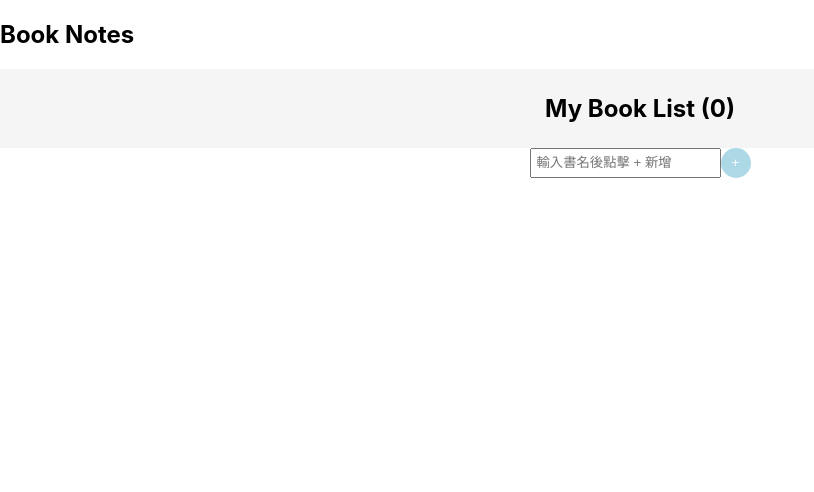
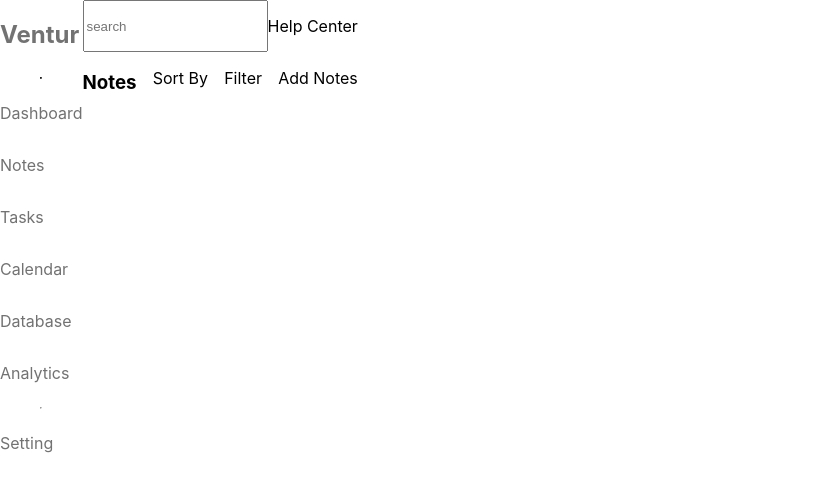
Before and after one commit to Alpaca0708/bookReview, a React (Create React App) app: page / in a window 1280 px wide. Shown: the top 492 px of the page, without its empty margins (0-814 px from the left). Built offline with nearby package versions, Linux system fonts and the light colour scheme.

Commit message:
change UI framework

```diff
--- a/src/App.js
+++ b/src/App.js
@@ -4,85 +4,61 @@ import {useState} from 'react'
 import Card from './components/Card'
 
 function App() {
-  const NoteCard = ({ title, timestamp }) => (
-    <div className="note-card">
-      <div className="note-title">{title}</div>
-      <div className="note-timestamp">{timestamp}</div>
-    </div>
-  );
-
-  const NotesList = ({ notes }) => (
-    <div>
-      {notes.map(note => (
-        <NoteCard key={note.id} title={note.title} timestamp={note.timestamp} />
-      ))}
-    </div>
-  );
-
-  const [bookName, setBookName] = useState([])
-  const [newBookname, setNewbookname] = useState('')
-  const addBook = () => {
-    if (newBookname) {
-      setBookName([...bookName, newBookname]);
-      setNewbookname('');
-    }
-  };
-
-  const [count, setCount] = useState(0)
-
-  const aaa = (number) =>{
-    setCount(count+number)
-  }
-
 
   return (
-    <div>
-        <header className="app-header">
-          <h2>Book Notes</h2>
-        </header>
-        <main style ={{backgroundColor:'#F5F5F5', display:'flex', flexDirection:'column', alignItems:'center', padding:'5px' }}>
-            <div >
-              <h2>My Book List ({count})</h2>
-                  <ol style={{padding:'-5px'}}>
-                    {bookName.map((name, index) => (
-                        <li className='note-title' key={index}>
-                            <Card name={name} rating={5} aaa={aaa} note={''}/>
-                        </li>
-                      ))}
-                  </ol>
+    <div style={{display:'flex'}}>
+        <nav style={{display:'flex',flexDirection:'column', color:'#727272'}}>
+            <h1>
+              Ventur
+            </h1>
+            <hr style={{borderColor:'#727272'}}/>
+            <p>
+              Dashboard
+            </p>
+            <p>
+              Notes
+            </p>
+            <p>
+              Tasks
+            </p>
+            <p>
+              Calendar
+            </p>
+            <p>
+              Database
+            </p>
+            <p>
+              Analytics
+            </p>
+            <hr/>
+            <p>
+              Setting
+            </p>
+        </nav>
+        <main>
+            <div style={{display:'flex', }}>
+                <input placeholder='search'></input>
+                <p>Help Center</p>
             </div>
+            <div style={{display:'flex', justifyContent:'space-between'}}>
+                <h3>
+                  Notes
+                </h3>
+                <p>
+                  Sort By
+                </p>
+                <p>
+                  Filter
+                </p>
+                <p>
+                  Add Notes
+                </p>
+            </div>
+            <div></div>
         </main>
-        <div style={{display:'flex', justifyContent:'center'}}>
-            <input type="text" value={newBookname}
-                   onChange={e => setNewbookname(e.target.value)}
-                   placeholder='輸入書名後點擊 + 新增'
-                   style={{padding:'5px'}} />
-            <button style={{
-                width:'30px',
-                height:'30px',
-                borderRadius:'50%',
-                border:'none',
-                backgroundColor: '#ADD8E6',
-                color:'white',
-                cursor: 'pointer'}}
-                onClick={addBook}>+</button>
-        </div>
-
-
 
     </div>
   );
 }
 
 export default App;
-
-
- {/* {notes.length > 0 ? (
-            <ul className="notes-list">
-              {notes.map(note => (
-                <li key={note.id}>{note.title}</li>
-              ))}
-            </ul>
-          ) : (
-            <p className="placeholder-text">目前沒有筆記，點擊下方的 '+' 按鈕來新增你的第一條讀書筆記！</p>
-          )} */}
```
